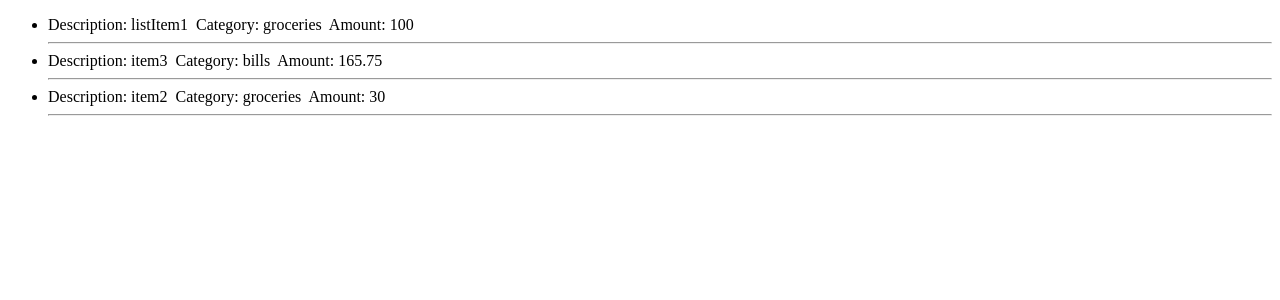
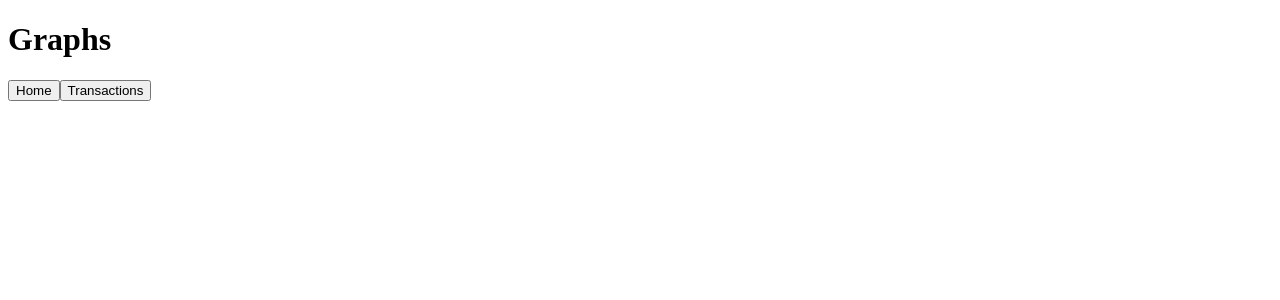
Before and after one commit to JThompson-scottlogic/budgeting-app, an Angular app: page /graphs in a window 1280 px wide. Shown: the top 300 px of the page. Built offline with nearby package versions, Linux system fonts and the light colour scheme.

Commit message:
routing between pages complete

```diff
--- a/src/app/app-routing.module.ts
+++ b/src/app/app-routing.module.ts
@@ -1,11 +1,15 @@
 import { NgModule } from '@angular/core';
 import {RouterModule, Routes } from '@angular/router';
+import { GraphsHomeComponent } from './graphs-home/graphs-home.component';
 import { HomePageComponent } from './home-page/home-page.component';
 import { RecentTransactionsComponent } from './recent-transactions/recent-transactions.component';
+import { TransactionsHomeComponent } from './transactions-home/transactions-home.component';
 
 const routes: Routes = [
   { path: 'home', component: HomePageComponent},
-  { path: 'graphs', component: RecentTransactionsComponent}
+  { path: '', redirectTo: '/home', pathMatch: 'full'},
+  { path: 'graphs', component: GraphsHomeComponent},
+  { path: 'transactions', component: TransactionsHomeComponent}
 ]
 
 @NgModule({
--- a/src/app/app.module.ts
+++ b/src/app/app.module.ts
@@ -10,6 +10,8 @@ import { HomepageInputComponent } from './homepage-input/homepage-input.componen
 import { HomepageSummaryComponent } from './homepage-summary/homepage-summary.component';
 import { FormsModule } from '@angular/forms';
 import { AppRoutingModule } from './app-routing.module';
+import { GraphsHomeComponent } from './graphs-home/graphs-home.component';
+import { TransactionsHomeComponent } from './transactions-home/transactions-home.component';
 
 @NgModule({
   declarations: [
@@ -19,7 +21,9 @@ import { AppRoutingModule } from './app-routing.module';
     RecentTransactionsComponent,
     HomePageComponent,
     HomepageInputComponent,
-    HomepageSummaryComponent
+    HomepageSummaryComponent,
+    GraphsHomeComponent,
+    TransactionsHomeComponent
   ],
   imports: [
     BrowserModule,
--- /dev/null
+++ b/src/app/graphs-home/graphs-home.component.html
@@ -0,0 +1,5 @@
+<h1>Graphs</h1>
+<nav>
+    <button routerLink=''>Home</button>
+    <button routerLink='/transactions'>Transactions</button>
+</nav>
--- /dev/null
+++ b/src/app/graphs-home/graphs-home.component.ts
@@ -0,0 +1,15 @@
+import { Component, OnInit } from '@angular/core';
+
+@Component({
+  selector: 'app-graphs-home',
+  templateUrl: './graphs-home.component.html',
+  styleUrls: ['./graphs-home.component.css']
+})
+export class GraphsHomeComponent implements OnInit {
+
+  constructor() { }
+
+  ngOnInit(): void {
+  }
+
+}
--- a/src/app/homepage-navigation/homepage-navigation.component.html
+++ b/src/app/homepage-navigation/homepage-navigation.component.html
@@ -1,8 +1,6 @@
 <div>
     <nav>
-        <a routerLink='/graphs'>
-            graphs
-        </a>
+        <button routerLink='/graphs'>graphs</button>
+        <button routerLink='/transactions'>transactions</button>
     </nav>
-    <button>transactions</button>
 </div>
--- a/src/app/homepage-navigation/homepage-navigation.component.ts
+++ b/src/app/homepage-navigation/homepage-navigation.component.ts
@@ -8,7 +8,7 @@ import { Router } from '@angular/router';
 })
 export class HomepageNavigationComponent implements OnInit {
 
-  constructor(private router: Router) { }
+  constructor() { }
 
   ngOnInit(): void {
   }
--- /dev/null
+++ b/src/app/transactions-home/transactions-home.component.html
@@ -0,0 +1,6 @@
+<h1>Transactions</h1>
+
+<nav>
+    <button routerLink=''>Home</button>
+    <button routerLink='/graphs'>Graphs</button>
+</nav>
--- /dev/null
+++ b/src/app/transactions-home/transactions-home.component.ts
@@ -0,0 +1,15 @@
+import { Component, OnInit } from '@angular/core';
+
+@Component({
+  selector: 'app-transactions-home',
+  templateUrl: './transactions-home.component.html',
+  styleUrls: ['./transactions-home.component.css']
+})
+export class TransactionsHomeComponent implements OnInit {
+
+  constructor() { }
+
+  ngOnInit(): void {
+  }
+
+}
```
Also changed, not shown: src/app/graphs-home/graphs-home.component.css (added), src/app/transactions-home/transactions-home.component.css (added), 2 other files (tests, documents, lock files or other folders).
